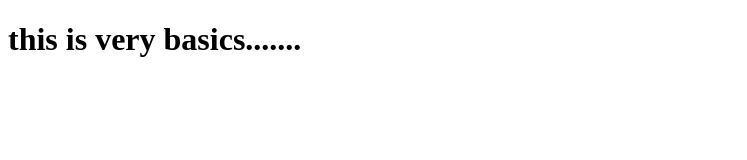
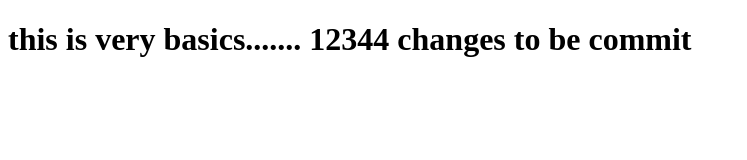
Before and after one commit to vs-code06/GITLEARNING, a plain HTML site: page basic.html in a window 1280 px wide. Shown: the whole page, without its empty margins (0-747 px from the left). Drawn offline with Linux system fonts and the light colour scheme.

Commit message:
header enhancement

```diff
--- a/basic.html
+++ b/basic.html
@@ -7,7 +7,7 @@
 </head>
 <body>
     <h1>
-        this is very basics.......
+        this is very basics....... 12344 changes to be commit
     </h1>
 </body>
 </html>
```
